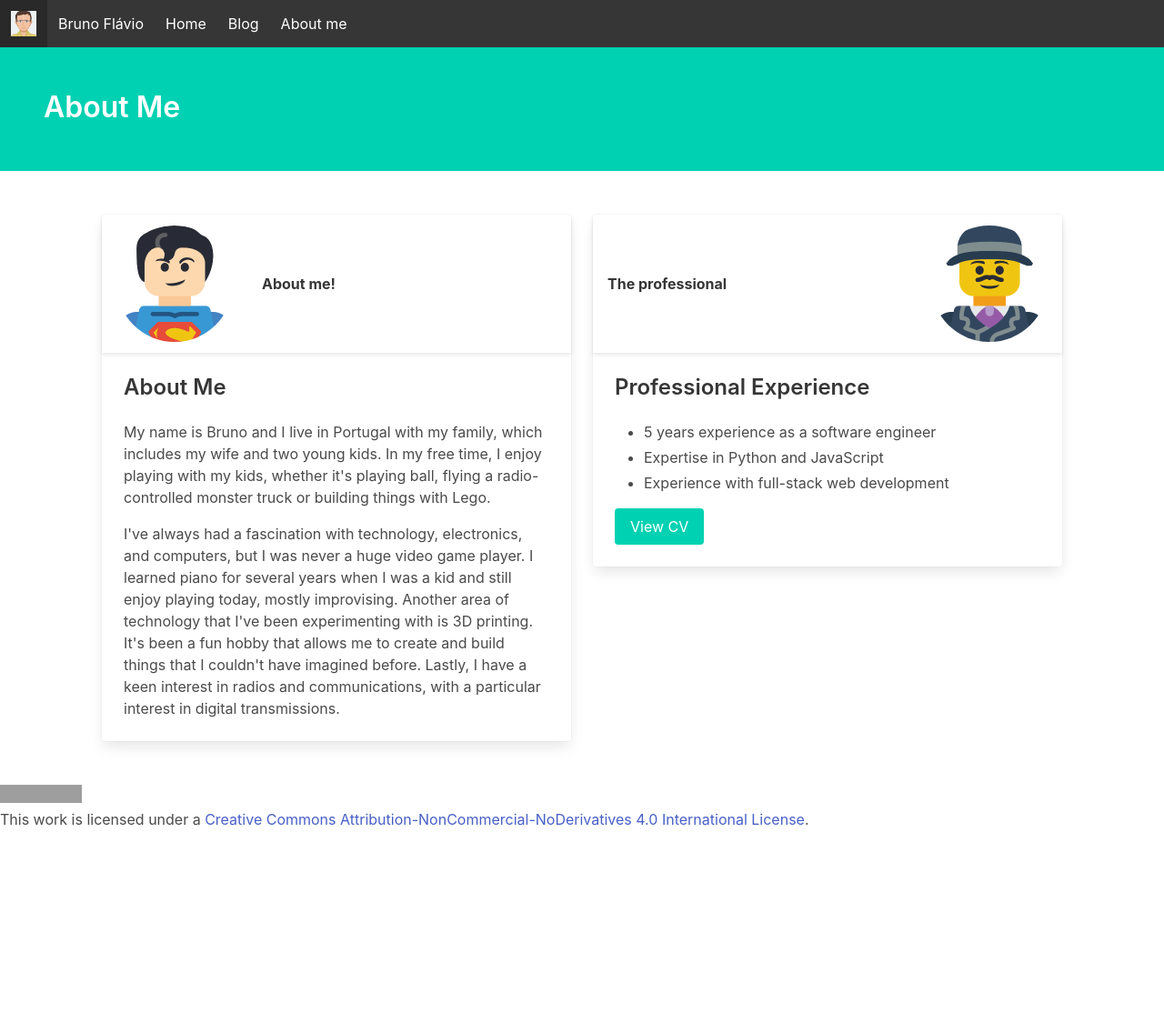
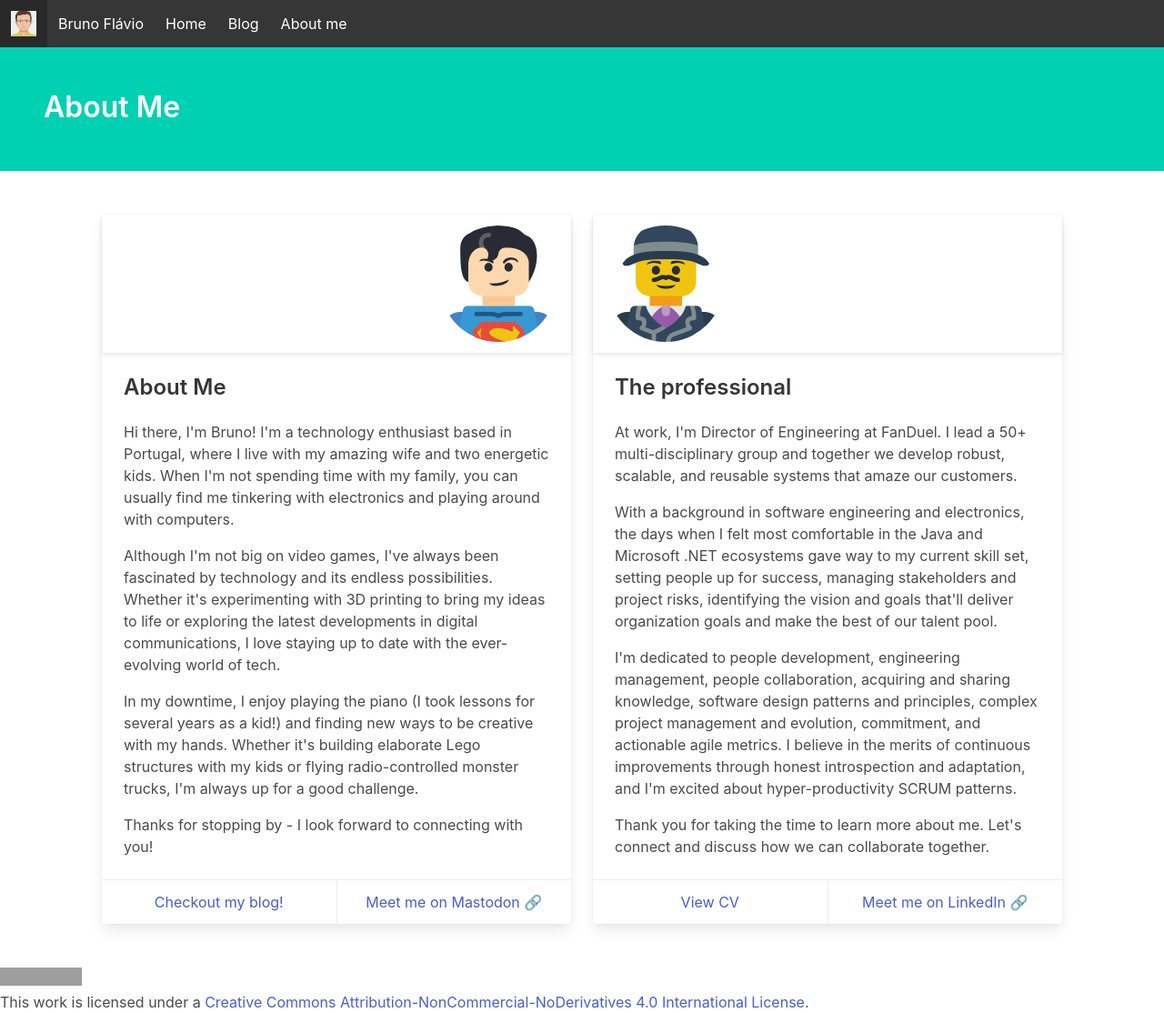
Before and after one commit to brunoflavio-com/brunoflavio-com.github.io, a Jekyll site: the page built from about/index.html, in a window 1280 px wide. Shown: the whole page at 91% size. Built offline with Jekyll 4.4.1, drawn with Linux system fonts in a browser that asks for light colours; before the commit the page ends 913 px from its top, so only the background shows below that; grey boxes are pictures that could not be loaded.

Commit message:
Adds an about-me and professional bio.

```diff
--- a/about/index.html
+++ b/about/index.html
@@ -6,58 +6,101 @@ title: About Me
 <section class="section">
       <div class="container">
             <div class="columns">
-                  <div class="column is-one-half">
-                        <div class="card">
+                  <div class="column is-one-half is-flex">
+                        <div class="card is-flex-grow-1">
                               <header class="card-header">
+                                    <div class="card-header-title"></div>
                                     <div class="card-header-icon" aria-label="more options">
                                           <figure class="image is-128x128">
                                                 <img class="is-rounded" src="/assets/img/lego-superman.png">
                                           </figure>
                                     </div>
-                                    <p class="card-header-title">
-                                          About me!
-                                    </p>
                               </header>
                               <div class="card-content">
                                     <div class="content">
                                           <h2 class="title is-4">About Me</h2>
                                           <p>
-                                                My name is Bruno and I live in Portugal with my family, which includes my wife and two young kids. In my free time, I enjoy playing with my kids, whether it's playing ball, flying a radio-controlled monster truck or building things with Lego.
+                                                Hi there, I'm Bruno! I'm a technology enthusiast based in Portugal,
+                                                where I live with my amazing wife and two energetic kids. When I'm not
+                                                spending time with my family, you can usually find me tinkering with
+                                                electronics and playing around with computers.
                                           </p>
+
                                           <p>
-                                                I've always had a fascination with technology, electronics, and computers, but I was never a huge video game player. I learned piano for several years when I was a kid and still enjoy playing today, mostly improvising.
+                                                Although I'm not big on video games, I've always been fascinated by
+                                                technology and its endless possibilities. Whether it's experimenting
+                                                with 3D printing to bring my ideas to life or exploring the latest
+                                                developments in digital communications, I love staying up to date with
+                                                the ever-evolving world of tech.
+                                          </p>
 
-                                                Another area of technology that I've been experimenting with is 3D printing. It's been a fun hobby that allows me to create and build things that I couldn't have imagined before.
+                                          <p>
+                                                In my downtime, I enjoy playing the piano (I took lessons for several
+                                                years as a kid!) and finding new ways to be creative with my hands.
+                                                Whether it's building elaborate Lego structures with my kids or flying
+                                                radio-controlled monster trucks, I'm always up for a good challenge.
+                                          </p>
 
-                                                Lastly, I have a keen interest in radios and communications, with a particular interest in digital transmissions.
+                                          <p>
+                                                Thanks for stopping by - I look forward to connecting with you!
                                           </p>
                                     </div>
                               </div>
+                              <footer class="card-footer">
+                                    <a class="card-footer-item is-primary" href="/blog">Checkout my blog!</a>
+                                    <a class="card-footer-item is-link" href="https://toot.community/@brunoflavio"
+                                       target=”_blank”>Meet me on Mastodon 🔗</a>
+                              </footer>
                         </div>
                   </div>
                   <div class="column">
-                        <div class="card">
+                        <div class="card is-flex-grow-1">
                               <header class="card-header">
-                                    <p class="card-header-title">
-                                          The professional
-                                    </p>
                                     <div class="card-header-icon">
                                           <figure class="image is-128x128">
                                                 <img class="is-rounded" src="/assets/img/lego-businessman.png">
                                           </figure>
                                     </div>
+                                    <div class="card-header-title"></div>
                               </header>
                               <div class="card-content">
                                     <div class="content">
-                                          <h2 class="title is-4">Professional Experience</h2>
-                                          <ul>
-                                                <li>5 years experience as a software engineer</li>
-                                                <li>Expertise in Python and JavaScript</li>
-                                                <li>Experience with full-stack web development</li>
-                                          </ul>
-                                          <a class="button is-primary" href="/about/cv.html">View CV</a>
+                                          <h2 class="title is-4">The professional</h2>
+
+                                          <p>
+                                                At work, I'm Director of Engineering at FanDuel. I lead a 50+
+                                                multi-disciplinary group and together we develop robust, scalable, and
+                                                reusable systems that amaze our customers.
+                                          </p>
+                                          <p>
+                                                With a background in software engineering and electronics, the days
+                                                when I felt most comfortable in the Java and Microsoft .NET ecosystems
+                                                gave way to my current skill set, setting people up for success,
+                                                managing stakeholders and project risks, identifying the vision and
+                                                goals that'll deliver organization goals and make the best of our
+                                                talent pool.
+                                          </p>
+                                          <p>
+                                                I'm dedicated to people development, engineering management, people
+                                                collaboration, acquiring and sharing knowledge, software design patterns
+                                                and
+                                                principles, complex project management and evolution, commitment,
+                                                and actionable agile metrics. I believe in the merits of continuous
+                                                improvements through honest introspection and adaptation, and I'm
+                                                excited
+                                                about hyper-productivity SCRUM patterns.
+                                          </p>
+                                          <p>
+                                                Thank you for taking the time to learn more about me. Let's connect and
+                                                discuss how we can collaborate together.
+                                          </p>
                                     </div>
                               </div>
+                              <footer class="card-footer">
+                                    <a class="card-footer-item is-primary" href="/about/cv.html">View CV</a>
+                                    <a class="card-footer-item is-link" href="https://www.linkedin.com/in/brunoflavio/"
+                                       target=”_blank”>Meet me on LinkedIn 🔗</a>
+                              </footer>
                         </div>
                   </div>
             </div>
--- a/assets/css/main.scss
+++ b/assets/css/main.scss
@@ -7,3 +7,11 @@
 @import url('https://fonts.googleapis.com/css?family=Nunito:400,700');
 
 @import 'bulma/bulma';
+
+.card {
+  display:flex;
+  flex-direction: column;
+}
+.card-footer {
+  margin-top: auto;
+}
```
